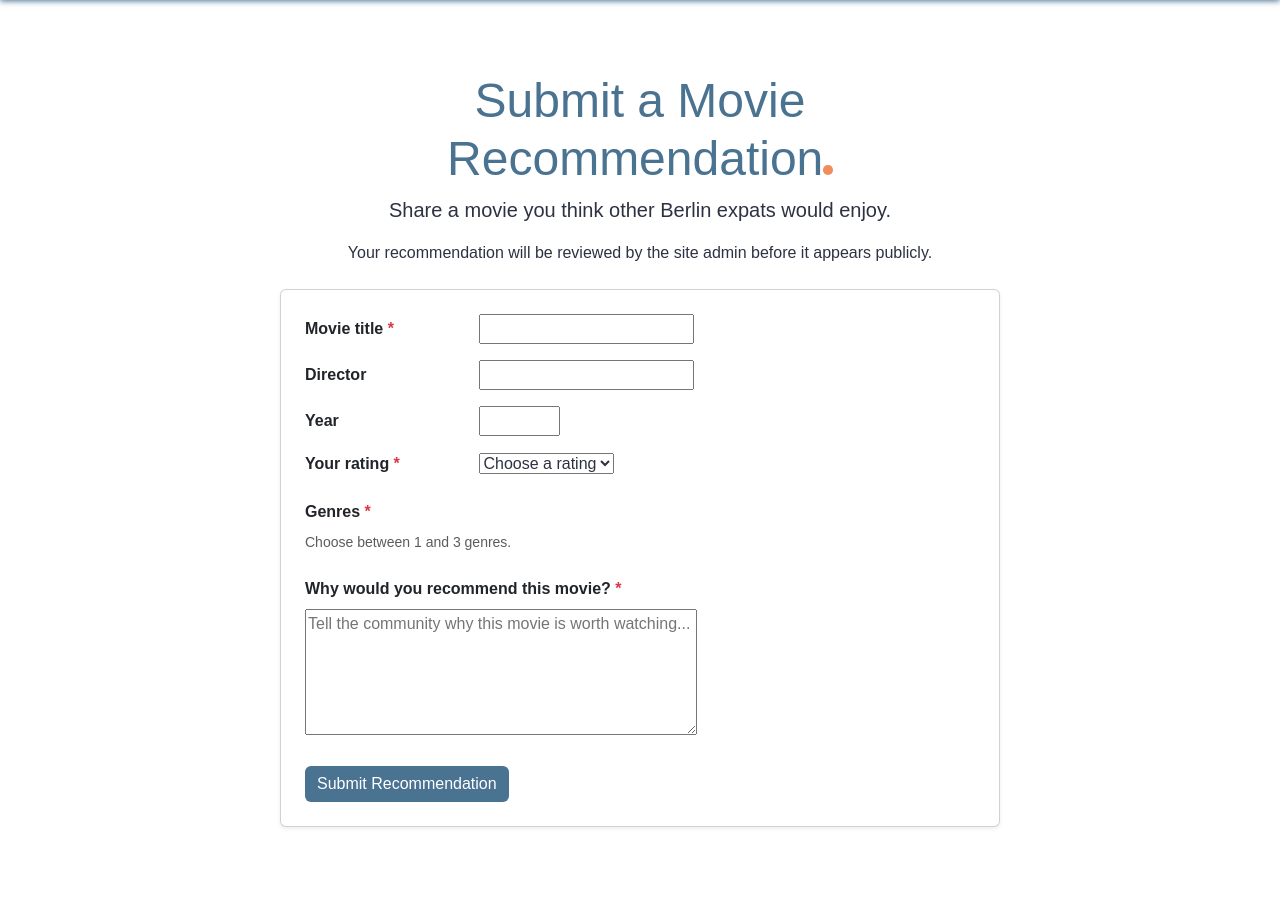
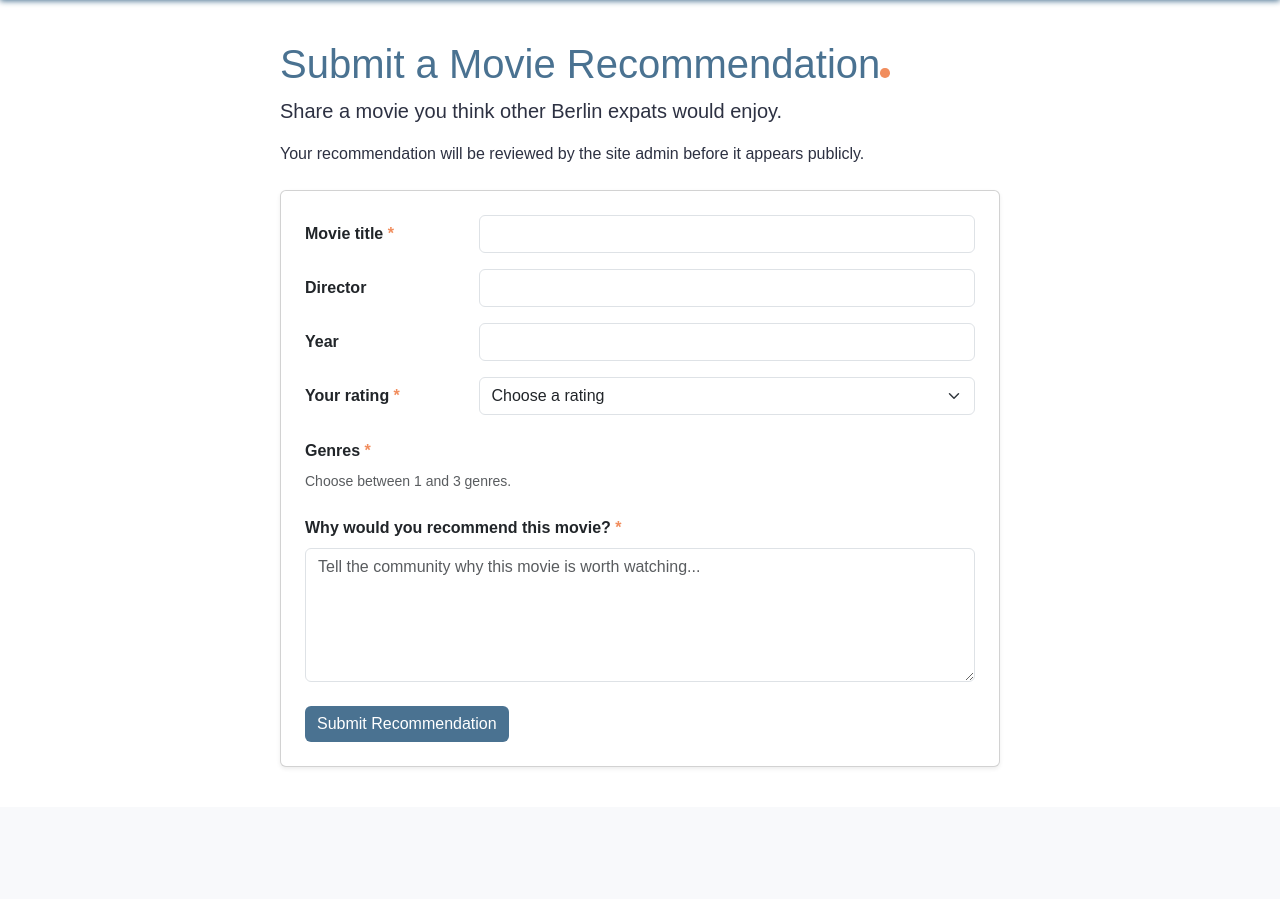
Before and after one commit to angela64711/third-milestone-project, a Django app: page /submit/ in a window 1280 px wide. Shown: the part 57-956 px from the top of the page. After the commit the page ends 824 px from the top, so only its background shows below. Run offline with Django 4.2, Linux system fonts and the light colour scheme; the visitor is signed in with stand-in values (Sample User, id 1); data that the repository does not hold is empty; some web fonts are replaced.

Commit message:
Polish submit movie form styling

```diff
--- a/movies/forms.py
+++ b/movies/forms.py
@@ -15,6 +15,7 @@ class SubmitMovieForm(forms.Form):
         max_length=200,
         required=True,
         label="Movie title",
+        widget=forms.TextInput(attrs={"class": "form-control"}),
     )
 
     genres = forms.ModelMultipleChoiceField(
@@ -29,6 +30,7 @@ class SubmitMovieForm(forms.Form):
         max_length=200,
         required=False,
         label="Director",
+        widget=forms.TextInput(attrs={"class": "form-control"}),
     )
 
     release_year = forms.IntegerField(
@@ -36,6 +38,7 @@ class SubmitMovieForm(forms.Form):
         label="Release year",
         min_value=1900,
         max_value=2035,
+        widget=forms.NumberInput(attrs={"class": "form-control"}),
     )
 
     rating = forms.ChoiceField(
@@ -49,6 +52,7 @@ class SubmitMovieForm(forms.Form):
         ],
         required=True,
         label="Your rating",
+        widget=forms.Select(attrs={"class": "form-select"}),
     )
 
     review_text = forms.CharField(
@@ -58,6 +62,7 @@ class SubmitMovieForm(forms.Form):
         max_length=1000,
         widget=forms.Textarea(
             attrs={
+                "class": "form-control",
                 "rows": 5,
                 "placeholder": "Tell the community why this movie is worth watching...",
             }
--- a/movies/static/css/style.css
+++ b/movies/static/css/style.css
@@ -50,6 +50,28 @@ h1 {
 
 .accent-link:hover {
     color: var(--primary-color);
+}
+
+.alert-success {
+    background-color: var(--background-color);
+    color: var(--text-color);
+    border-color: var(--surface-color);
+    border-left: 5px solid var(--accent-color);
+    box-shadow: 0 4px 12px rgba(0, 0, 0, 0.15);
+}
+
+.alert .btn-close {
+    opacity: 0.7;
+}
+
+.alert .btn-close:hover {
+    opacity: 1;
+}
+
+.form-control:focus,
+.form-select:focus {
+    border-color: var(--primary-color);
+    box-shadow: 0 0 0 0.25rem rgba(var(--primary-rgb), 0.25);
 }
 
 /*-------------------------------------------- NavBar */
@@ -114,7 +136,7 @@ h1 {
 
 
 
-/*----------------------------------- Hero Section */
+/*----------------------------------- Home Page */
 
 #hero {
     min-height: 60vh;
@@ -172,3 +194,10 @@ h1 {
 #index-cards, .card-title {
     color: var(--primary-color);
 }
+
+
+/*--------------------------------------------- Submit Movie Page */
+
+.required-star {
+    color: var(--accent-color);
+}
--- a/movies/templates/movies/submit_movie.html
+++ b/movies/templates/movies/submit_movie.html
@@ -2,12 +2,12 @@
 
 {% block content %}
 
-<section class="container py-5">
+<section class="container py-3">
     <div class="row justify-content-center">
         <div class="col-12 col-lg-8">
 
-            <div class="mb-4 text-center">
-                <h1 class="display-5">Submit a Movie Recommendation<span class="accent-dot"></span></h1>
+            <div class="mb-4">
+                <h1>Submit a Movie Recommendation<span class="accent-dot"></span></h1>
                 <p class="lead">
                     Share a movie you think other Berlin expats would enjoy.
                 </p>
@@ -33,7 +33,7 @@
                         <div class="row align-items-center mb-3">
                             <label for="{{ form.title.id_for_label }}"
                                 class="col-12 col-md-3 form-label fw-semibold fs-6 mb-md-0">
-                                Movie title <span class="text-danger">*</span>
+                                Movie title <span class="required-star">*</span>
                             </label>
                             <div class="col-12 col-md-9">
                                 {{ form.title }}
@@ -81,7 +81,7 @@
                         <div class="row align-items-center mb-4">
                             <label for="{{ form.rating.id_for_label }}"
                                 class="col-12 col-md-3 form-label fw-semibold fs-6 mb-md-0">
-                                Your rating <span class="text-danger">*</span>
+                                Your rating <span class="required-star">*</span>
                             </label>
                             <div class="col-12 col-md-9">
                                 {{ form.rating }}
@@ -96,7 +96,7 @@
                         <!-- Genres -->
                         <div class="mb-4">
                             <label class="form-label d-block fw-semibold fs-6">
-                                Genres <span class="text-danger">*</span>
+                                Genres <span class="required-star">*</span>
                             </label>
 
                             <div class="form-text mb-2">
@@ -118,7 +118,7 @@
                         <div class="mb-4">
                             <label for="{{ form.review_text.id_for_label }}"
                                 class="form-label d-block fw-semibold fs-6">
-                                Why would you recommend this movie? <span class="text-danger">*</span>
+                                Why would you recommend this movie? <span class="required-star">*</span>
                             </label>
 
                             {{ form.review_text }}
```
